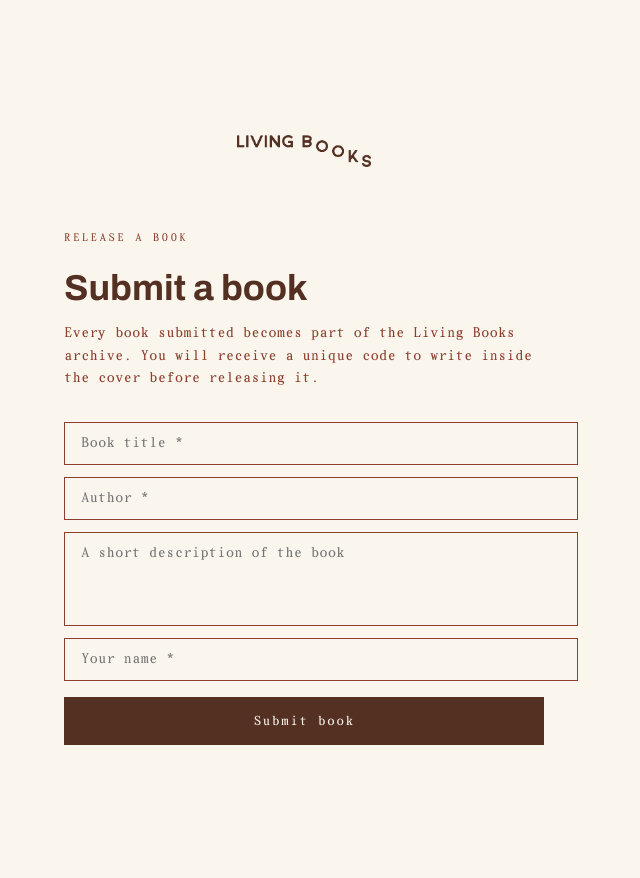
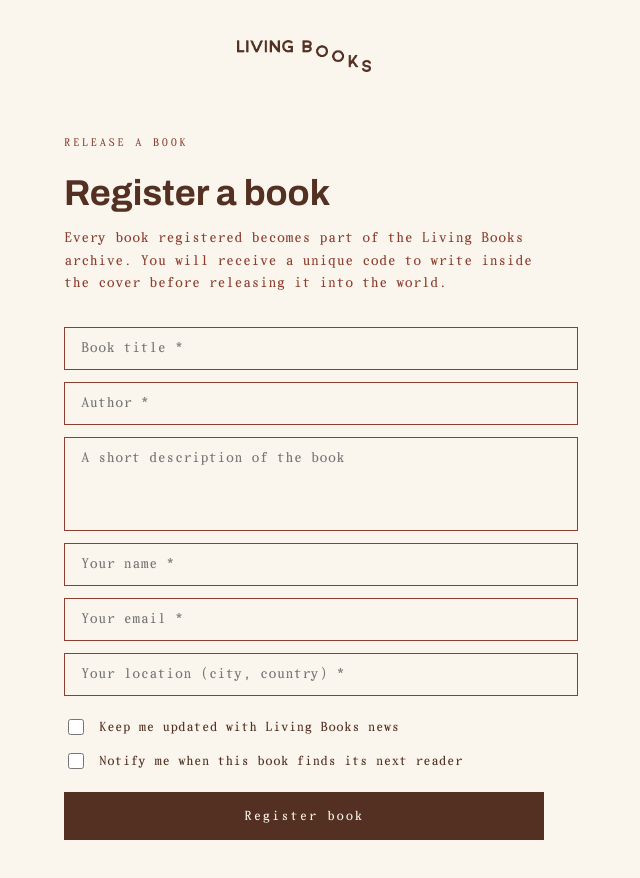
Before and after one commit to hellosophiespeaking/living-books, a Next.js app: page /submit in a window 1280 px wide. Shown: the whole page, without its empty margins (336-976 px from the left). Built offline with nearby package versions, Linux system fonts and the light colour scheme; no server answers.

Commit message:
Updated submit flow - no approval, user email, newsletter and journey opt-ins

```diff
--- a/app/api/notify/route.ts
+++ b/app/api/notify/route.ts
@@ -5,7 +5,7 @@ export async function POST(request: NextRequest) {
   const body = await request.json()
 
   if (body.type === 'new_book') {
-    await sendNewBookEmail(body.title, body.author, body.code)
+    await sendNewBookEmail(body.title, body.author, body.code, body.yourName, body.email, body.location)
   }
 
   if (body.type === 'new_reflection') {
--- a/app/lib/email.ts
+++ b/app/lib/email.ts
@@ -2,19 +2,37 @@ import { Resend } from 'resend'
 
 const resend = new Resend(process.env.RESEND_API_KEY)
 
-export async function sendNewBookEmail(title: string, author: string, code: string) {
+export async function sendNewBookEmail(title: string, author: string, code: string, yourName: string, userEmail: string, location: string) {
+  // Email to you
   await resend.emails.send({
     from: 'Living Books <onboarding@resend.dev>',
     to: 'hello@hellosophiespeaking.com',
-    subject: `New book submitted: ${title}`,
+    subject: `New book registered: ${title}`,
     html: `
       <div style="font-family: monospace; color: #533021; padding: 32px;">
-        <h1 style="font-size: 24px; margin-bottom: 8px;">New book submitted</h1>
-        <p style="margin-bottom: 4px;"><strong>${title}</strong></p>
-        <p style="margin-bottom: 4px;">${author}</p>
+        <h1 style="font-size: 24px; margin-bottom: 8px;">New book registered</h1>
+        <p style="margin-bottom: 4px;"><strong>${title}</strong> by ${author}</p>
+        <p style="margin-bottom: 4px;">Registered by ${yourName} in ${location}</p>
+        <p style="margin-bottom: 4px;">Email: ${userEmail}</p>
         <p style="margin-bottom: 24px; color: #8D3F2F;">${code}</p>
-        <a href="https://livingbooksarchive.com/admin" style="background-color: #533021; color: #FAF6EE; padding: 12px 24px; text-decoration: none; font-size: 13px;">
-          Review in admin
+      </div>
+    `
+  })
+
+  // Email to user
+  await resend.emails.send({
+    from: 'Living Books <onboarding@resend.dev>',
+    to: userEmail,
+    subject: `Your book is registered — ${code}`,
+    html: `
+      <div style="font-family: monospace; color: #533021; padding: 32px; max-width: 480px;">
+        <h1 style="font-size: 24px; margin-bottom: 8px;">Your book is registered</h1>
+        <p style="margin-bottom: 16px;">Hi ${yourName}, <strong>${title}</strong> by ${author} is now part of the Living Books archive.</p>
+        <p style="margin-bottom: 8px;">Your book code is:</p>
+        <p style="font-size: 32px; letter-spacing: 0.1em; color: #8D3F2F; margin-bottom: 24px;"><strong>${code}</strong></p>
+        <p style="margin-bottom: 24px;">Write this inside the front cover before releasing it into the world.</p>
+        <a href="https://livingbooksarchive.com/library" style="background-color: #533021; color: #FAF6EE; padding: 12px 24px; text-decoration: none; font-size: 13px;">
+          View the library
         </a>
       </div>
     `
--- a/app/submit/page.tsx
+++ b/app/submit/page.tsx
@@ -21,12 +21,16 @@ export default function SubmitBook() {
   const [author, setAuthor] = useState('')
   const [description, setDescription] = useState('')
   const [yourName, setYourName] = useState('')
+  const [email, setEmail] = useState('')
+  const [location, setLocation] = useState('')
+  const [newsletter, setNewsletter] = useState(false)
+  const [journeyTracking, setJourneyTracking] = useState(false)
   const [message, setMessage] = useState('')
   const [submitted, setSubmitted] = useState(false)
   const [code, setCode] = useState('')
 
   async function handleSubmit() {
-    if (!title || !author || !yourName) {
+    if (!title || !author || !yourName || !email || !location) {
       setMessage('Please fill in all required fields.')
       return
     }
@@ -42,11 +46,14 @@ export default function SubmitBook() {
         description,
         slug,
         code: newCode,
-        status: 'pending',
+        email,
+        location,
+        newsletter_opt_in: newsletter,
+        journey_tracking_opt_in: journeyTracking,
       })
 
     if (insertError) {
-      setMessage('Something went wrong. Please try again.')
+      setMessage('Something went wrong: ' + insertError.message)
       return
     }
 
@@ -58,6 +65,9 @@ export default function SubmitBook() {
         title,
         author,
         code: newCode,
+        email,
+        yourName,
+        location,
       })
     })
 
@@ -79,6 +89,7 @@ export default function SubmitBook() {
             <p style={{fontFamily: 'Toren', color: '#8D3F2F', fontSize: '11px', letterSpacing: '0.2em', textTransform: 'uppercase', marginBottom: '12px'}}>Your book code</p>
             <p style={{fontFamily: 'Archivo', color: '#533021', fontSize: '36px', letterSpacing: '0.1em'}}>{code}</p>
           </div>
+          <p style={{fontFamily: 'Toren', color: '#533021', fontSize: '13px', lineHeight: '1.6', marginBottom: '24px'}}>We've sent your book code to {email}.</p>
           <a href="/library" style={{fontFamily: 'Toren', color: '#8D3F2F', fontSize: '13px', textDecoration: 'underline'}}>
             View the library
           </a>
@@ -94,9 +105,9 @@ export default function SubmitBook() {
       </a>
       <div style={{width: '100%', maxWidth: '480px'}}>
         <p style={{fontFamily: 'Toren', color: '#8D3F2F', fontSize: '11px', letterSpacing: '0.2em', textTransform: 'uppercase', marginBottom: '8px'}}>Release a book</p>
-        <h1 style={{fontFamily: 'Archivo', color: '#533021', fontSize: '36px', marginBottom: '8px'}}>Submit a book</h1>
+        <h1 style={{fontFamily: 'Archivo', color: '#533021', fontSize: '36px', marginBottom: '8px'}}>Register a book</h1>
         <p style={{fontFamily: 'Toren', color: '#8D3F2F', fontSize: '14px', lineHeight: '1.6', marginBottom: '32px'}}>
-          Every book submitted becomes part of the Living Books archive. You will receive a unique code to write inside the cover before releasing it.
+          Every book registered becomes part of the Living Books archive. You will receive a unique code to write inside the cover before releasing it into the world.
         </p>
         <div style={{display: 'flex', flexDirection: 'column', gap: '12px'}}>
           <input
@@ -127,11 +138,45 @@ export default function SubmitBook() {
             onChange={e => setYourName(e.target.value)}
             style={{border: '1px solid #8D3F2F', backgroundColor: 'transparent', padding: '12px 16px', fontFamily: 'Toren', fontSize: '14px', color: '#533021', outline: 'none', width: '100%'}}
           />
+          <input
+            type="email"
+            placeholder="Your email *"
+            value={email}
+            onChange={e => setEmail(e.target.value)}
+            style={{border: '1px solid #8D3F2F', backgroundColor: 'transparent', padding: '12px 16px', fontFamily: 'Toren', fontSize: '14px', color: '#533021', outline: 'none', width: '100%'}}
+          />
+          <input
+            type="text"
+            placeholder="Your location (city, country) *"
+            value={location}
+            onChange={e => setLocation(e.target.value)}
+            style={{border: '1px solid #8D3F2F', backgroundColor: 'transparent', padding: '12px 16px', fontFamily: 'Toren', fontSize: '14px', color: '#533021', outline: 'none', width: '100%'}}
+          />
+          <div style={{display: 'flex', flexDirection: 'column', gap: '12px', marginTop: '8px'}}>
+            <label style={{display: 'flex', alignItems: 'center', gap: '12px', cursor: 'pointer'}}>
+              <input
+                type="checkbox"
+                checked={newsletter}
+                onChange={e => setNewsletter(e.target.checked)}
+                style={{accentColor: '#533021', width: '16px', height: '16px'}}
+              />
+              <span style={{fontFamily: 'Toren', fontSize: '13px', color: '#533021', lineHeight: '1.5'}}>Keep me updated with Living Books news</span>
+            </label>
+            <label style={{display: 'flex', alignItems: 'center', gap: '12px', cursor: 'pointer'}}>
+              <input
+                type="checkbox"
+                checked={journeyTracking}
+                onChange={e => setJourneyTracking(e.target.checked)}
+                style={{accentColor: '#533021', width: '16px', height: '16px'}}
+              />
+              <span style={{fontFamily: 'Toren', fontSize: '13px', color: '#533021', lineHeight: '1.5'}}>Notify me when this book finds its next reader</span>
+            </label>
+          </div>
           <button
             onClick={handleSubmit}
-            style={{backgroundColor: '#533021', color: '#FAF6EE', padding: '16px 32px', fontFamily: 'Toren', fontSize: '13px', letterSpacing: '0.1em', border: 'none', cursor: 'pointer', marginTop: '4px'}}
+            style={{backgroundColor: '#533021', color: '#FAF6EE', padding: '16px 32px', fontFamily: 'Toren', fontSize: '13px', letterSpacing: '0.1em', border: 'none', cursor: 'pointer', marginTop: '8px'}}
           >
-            Submit book
+            Register book
           </button>
         </div>
         {message && (
```
